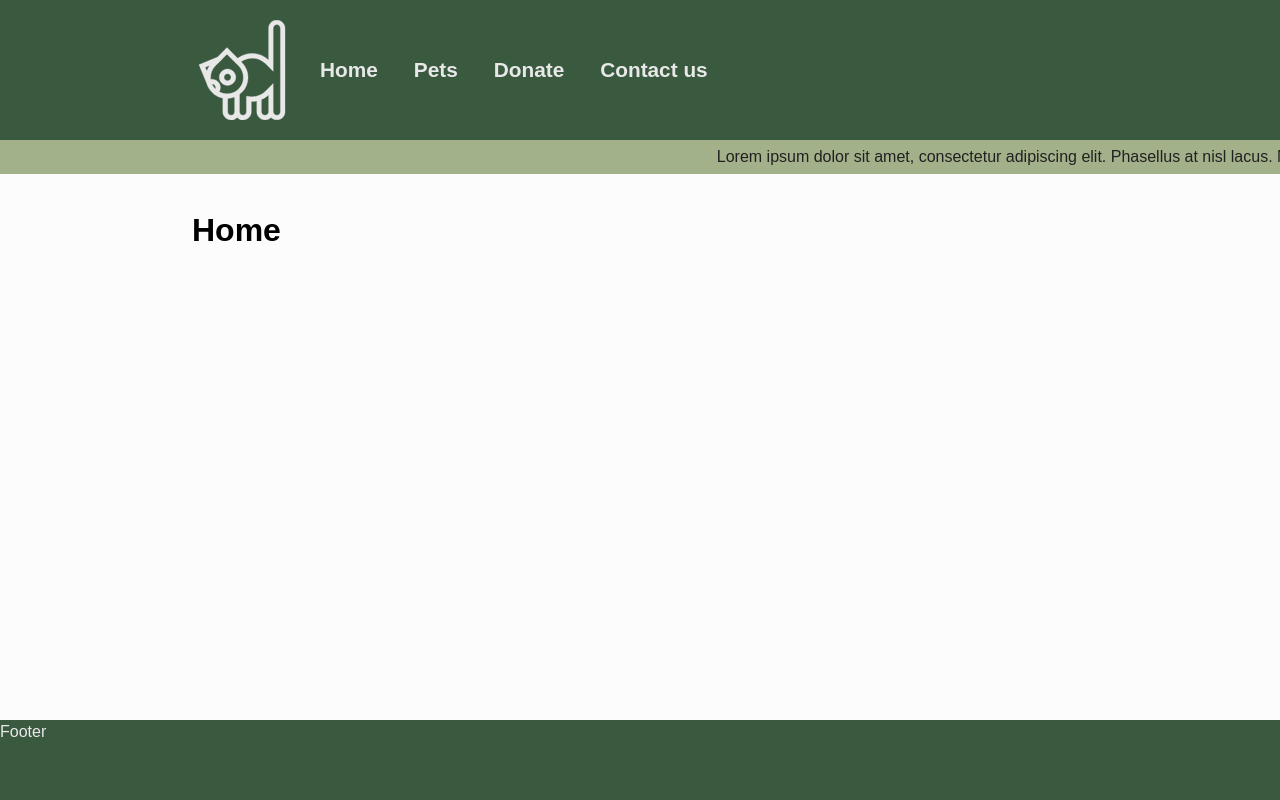
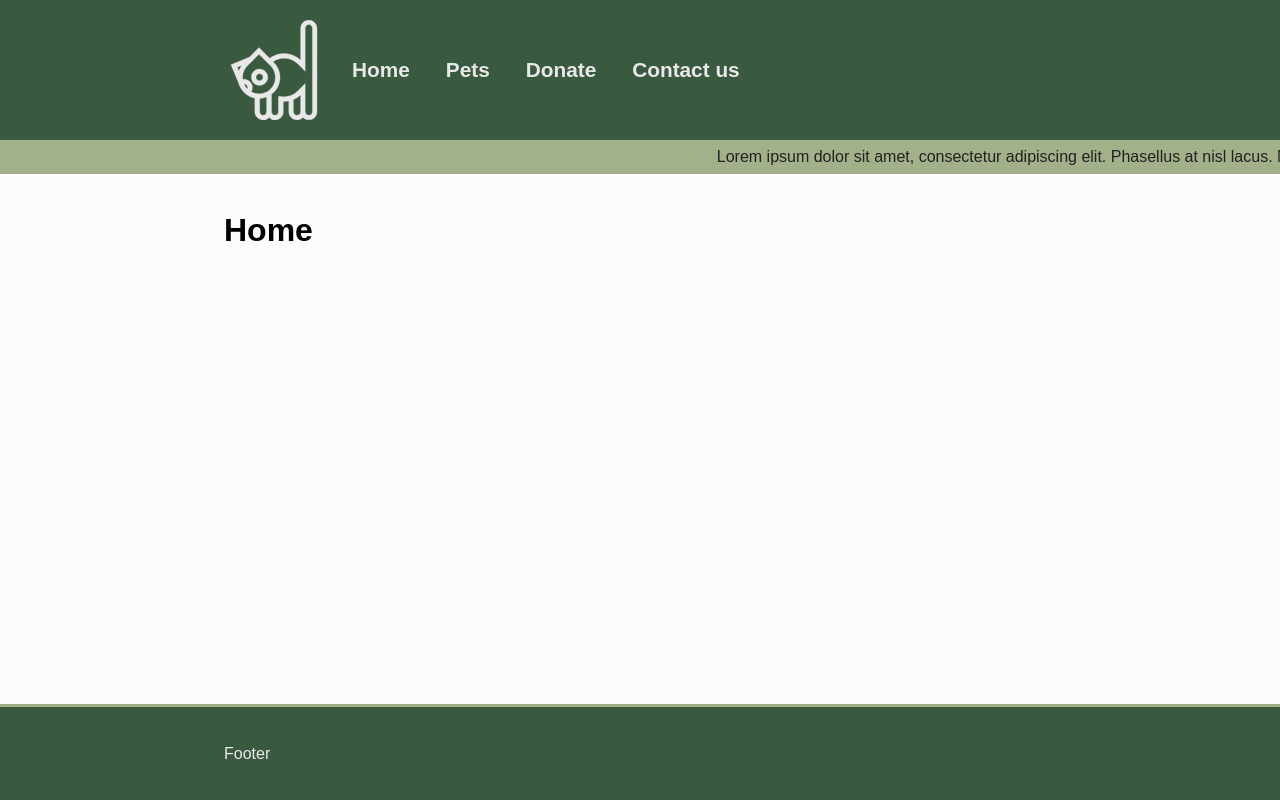
Before and after one commit to Sherman5A/usw-interactive-systems-coursework, a PHP site: page / in a window 1280 px wide. Run offline with PHP 8.4, Linux system fonts and the light colour scheme.

Commit message:
Add footer flex configuration

```diff
--- a/app/public/main.css
+++ b/app/public/main.css
@@ -81,10 +81,6 @@ body {
   flex-direction: column;
 }
 
-body > footer {
-  min-height: 80px;
-}
-
 .main-content {
   flex: 1;
   display: flex;
@@ -152,11 +148,18 @@ header.top-header {
 
 /* Footer layout */
 footer.footer-wrapper {
+  border-top: 3px solid var(--sage);
   background-color: var(--hunter-green);
+  display: flex;
+  flex-direction: row;
+  justify-content: center;
+  min-height: 6rem;
 }
 
-div.footer-content {
-
+.footer-content {
+  display: flex;
+  flex-direction: column;
+  justify-content: center;
 }
 
 div.footer-content * {
@@ -169,42 +172,42 @@ div.footer-content * {
 
 /* Extra small */
 @media only screen and (max-width: 576px) {
-  .main-content > main, .header-content {
+  .main-content > main, .header-content, .footer-content {
     min-width: 100%;
   }
 }
 
 /* Small */
 @media screen and (min-width: 576px) {
-  .main-content > main, .header-content {
+  .main-content > main, .header-content, .footer-content {
     min-width: 80%;
   }
 }
 
 /* Medium */
 @media screen and (min-width: 768px) {
-  .main-content > main, .header-content {
+  .main-content > main, .header-content, .footer-content {
     min-width: 75%;
   }
 }
 
 /* Large */
 @media screen and (min-width: 992px) {
-  .main-content > main, .header-content {
+  .main-content > main, .header-content, .footer-content {
     min-width: 70%;
   }
 }
 
 /* Extra Large */
 @media screen and (min-width: 1200px) {
-  .main-content > main, .header-content {
-    min-width: 70%;
+  .main-content > main, .header-content, .footer-content {
+    min-width: 65%;
   }
 }
 
 /* Extra extra large */
 @media screen and (min-width: 1400px) {
-  .main-content > main, .header-content {
-    min-width: 70%;
+  .main-content > main, .header-content, .footer-content {
+    min-width: 60%;
   }
 }
```
